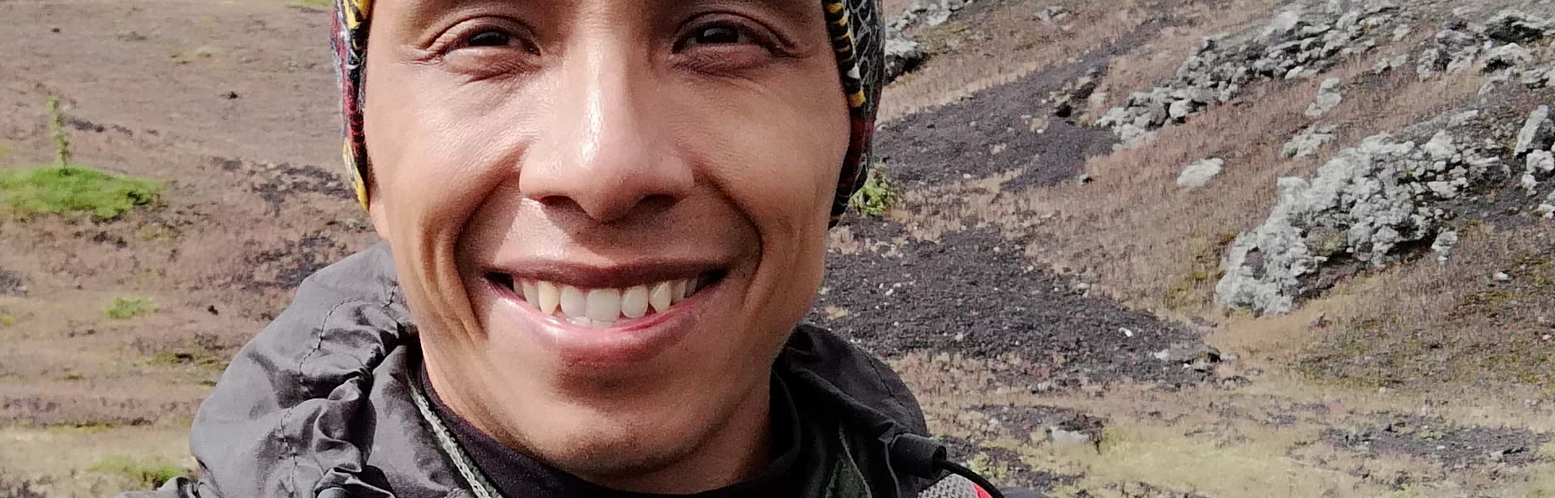
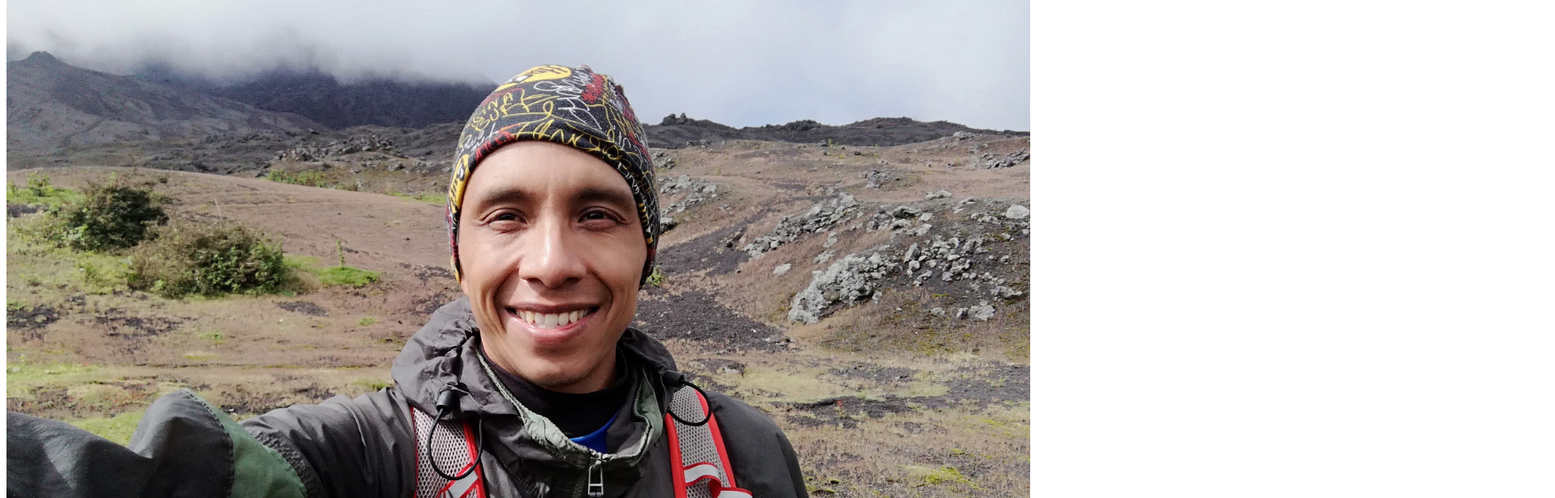
Before and after one commit to andreiarriaza/cumple, a plain HTML site: page index.html in a window 1280 px wide. Shown: the top 616 px of the page at 81% size, 1920 px wide, since content can reach past the window. Drawn offline with Linux system fonts and the light colour scheme.

Commit message:
Update styles.css

```diff
--- a/css/styles.css
+++ b/css/styles.css
@@ -4,3 +4,11 @@ div {
   align-items: center;
   height: 800px;
 }
+
+
+img {
+  max-width: 100%; /* Ancho máximo de imagen: 100% */
+  height: auto; /* Esta propiedad se agrega principalmente para que en un navegador antiguo la imagen no se deforme y para que la altura se ajuste
+                      automáticamente según el ancho de la imagen.
+                  */
+}
```
